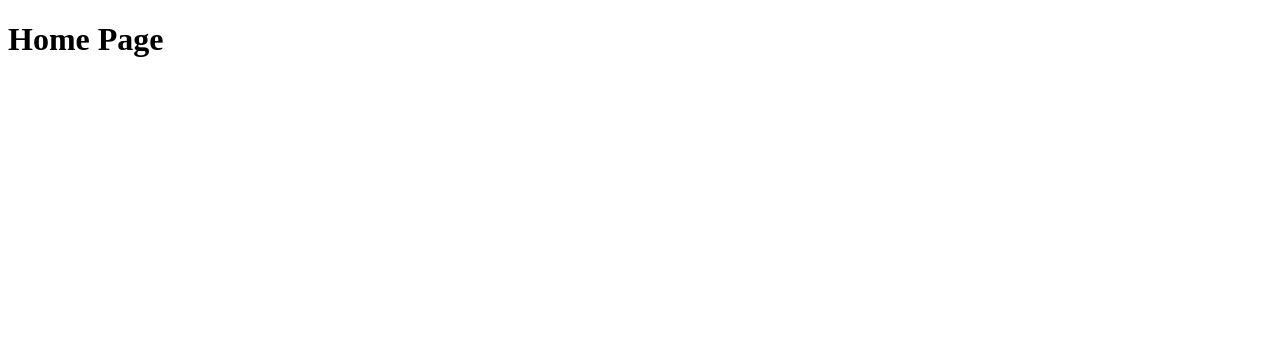
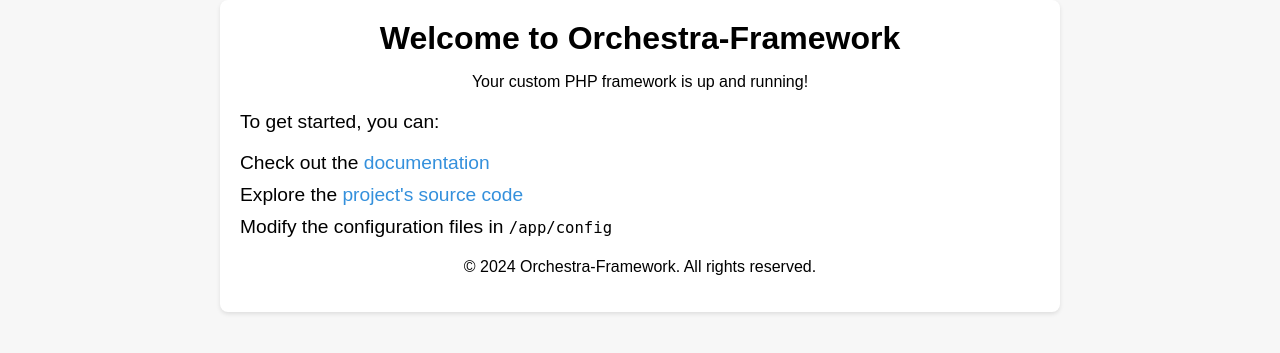
Before and after one commit to Creator-Solutions/Orchestra-Framework, a PHP site: page /app/resources/views/welcome.pulse.php in a window 1280 px wide. Before the commit the part shown is almost empty. Shown: the top 353 px of the page. Run offline with PHP 8.4, Linux system fonts and the light colour scheme.

Commit message:
Initial Commit

```diff
--- a/app/Controllers/IndexController.php
+++ b/app/Controllers/IndexController.php
@@ -2,7 +2,6 @@
 
 namespace App\Controllers;
 
-use app\Models\Test;
 use Orchestra\http\Request;
 use Orchestra\JsonResponse;
 use Orchestra\Response;
@@ -42,7 +41,7 @@ Router::post('/test', function (Request $req) {
    return new JsonResponse(
       [
          'message' => 'success',
-         'status' => false
+         'status' => true
       ],
       Response::HTTP_OK
    );
--- a/app/resources/views/welcome.pulse.php
+++ b/app/resources/views/welcome.pulse.php
@@ -5,11 +5,27 @@
   <meta charset="UTF-8" />
   <meta name="viewport" content="width=device-width, initial-scale=1.0" />
   <title>Home Page</title>
+  <link rel="stylesheet" href="/css/index.css">
 </head>
 
 <body>
-  <div id="root"></div>
-  <h1>Home Page</h1>
+  <div class="container">
+    <header>
+      <h1>Welcome to Orchestra-Framework</h1>
+      <p>Your custom PHP framework is up and running!</p>
+    </header>
+    <main>
+      <p>To get started, you can:</p>
+      <ul>
+        <li>Check out the <a href="https://github.com/creator-solutions/Orchestra-Framework">documentation</a></li>
+        <li>Explore the <a href="https://github.com/creator-solutions/Orchestra-Framework">project's source code</a></li>
+        <li>Modify the configuration files in <code>/app/config</code></li>
+      </ul>
+    </main>
+    <footer>
+      <p>&copy; <?php echo date('Y'); ?> Orchestra-Framework. All rights reserved.</p>
+    </footer>
+  </div>
 </body>
 
 </html>
--- /dev/null
+++ b/nodemon.json
@@ -0,0 +1,5 @@
+{
+  "watch": ["*.php", "app/**/*.php", "Orchestra/**/*.php"],
+  "ext": "php",
+  "exec": "php -S localhost:8080 -t public"
+}
--- a/package.json
+++ b/package.json
@@ -10,6 +10,7 @@
     "preview": "vite preview"
   },
   "dependencies": {
+    "nodemon": "^3.1.4",
     "react": "^18.3.1",
     "react-dom": "^18.3.1"
   },
--- /dev/null
+++ b/public/css/index.css
@@ -0,0 +1,53 @@
+body {
+   font-family: Arial, sans-serif;
+   margin: 0;
+   padding: 0;
+   background-color: #f7f7f7;
+}
+
+.container {
+   width: 80%;
+   max-width: 800px;
+   margin: 0 auto;
+   padding: 20px;
+   background: #fff;
+   border-radius: 8px;
+   box-shadow: 0 2px 4px rgba(0, 0, 0, 0.1);
+}
+
+header {
+   text-align: center;
+   margin-bottom: 20px;
+}
+
+header h1 {
+   font-size: 2em;
+   margin: 0;
+}
+
+main {
+   font-size: 1.2em;
+}
+
+ul {
+   list-style-type: none;
+   padding: 0;
+}
+
+ul li {
+   margin: 10px 0;
+}
+
+a {
+   color: #3490dc;
+   text-decoration: none;
+}
+
+a:hover {
+   text-decoration: underline;
+}
+
+footer {
+   text-align: center;
+   margin-top: 20px;
+}
```
Also changed, not shown: Orchestra/forte/Forte.php (added, +21 -0 lines), Orchestra/routing/Route.php (+6 -6 lines), Orchestra/templates/Template.php (+21 -7 lines), public/index.php (renamed from index.php, +4 -3 lines), app/migrations/20240918101816_create_intersection_table.php (added), package-lock.json, 2 other files.
